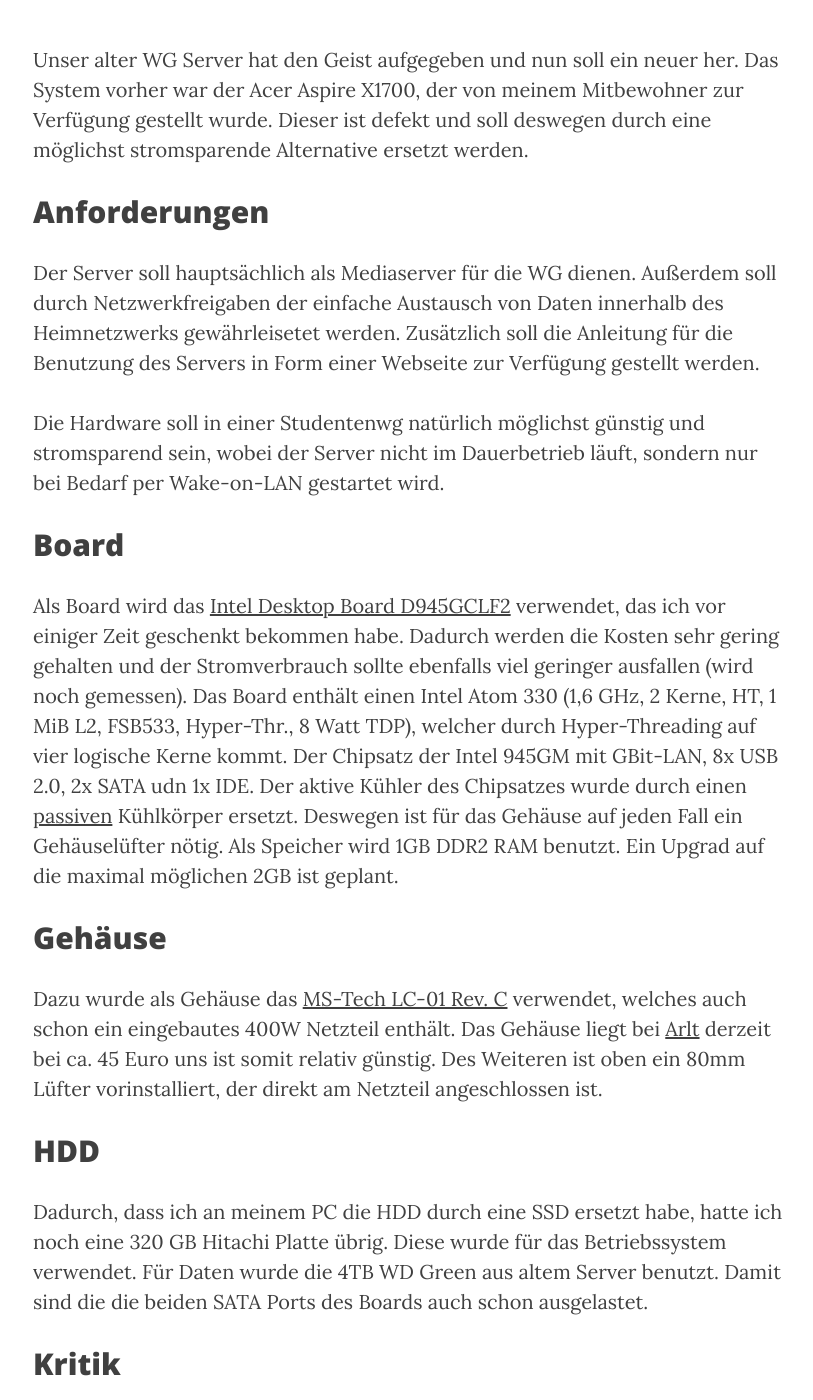
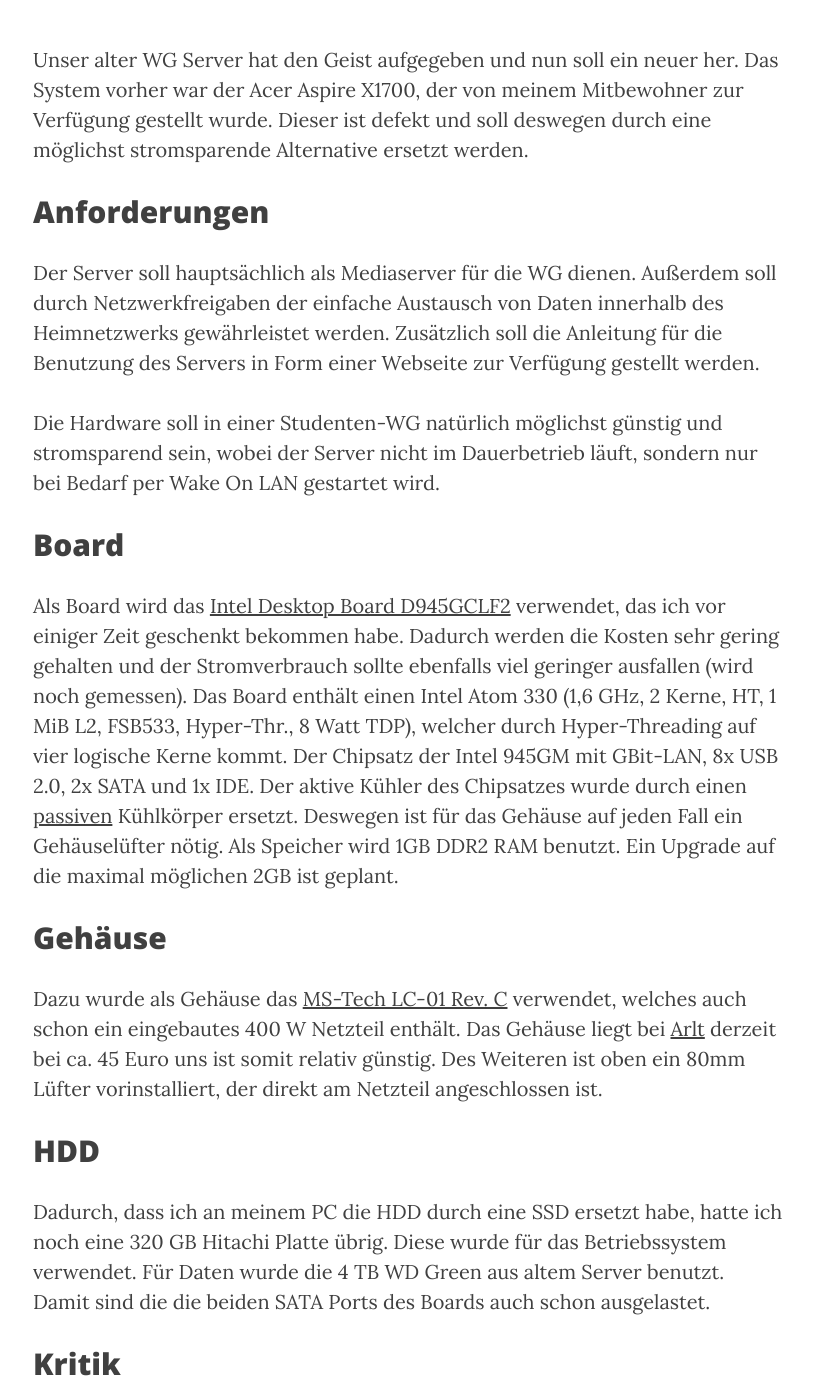
Before and after one commit to Danny4927/danny4927.github.io, a Jekyll site: the page built from _posts/2015-07-20-home-server-aufbau.markdown, in a window 1280 px wide and 1400 px high, scrolled down 511 px. Shown: the whole window, without its empty margins (232-1045 px from the left). Built offline with Jekyll 4.4.1, drawn with Linux system fonts in a browser that asks for light colours; nearby versions of some CDN libraries; comment, search, counter and statistics services are not loaded; some of the changed text lies outside the part shown.

Commit message:
fixed some more typos

```diff
--- a/_posts/2015-07-20-home-server-aufbau.markdown
+++ b/_posts/2015-07-20-home-server-aufbau.markdown
@@ -14,11 +14,11 @@ stromsparende Alternative ersetzt werden.
 
 ## Anforderungen
 Der Server soll hauptsächlich als Mediaserver für die WG dienen. Außerdem soll durch Netzwerkfreigaben der einfache Austausch
-von Daten innerhalb des Heimnetzwerks gewährleisetet werden. Zusätzlich soll die Anleitung für die Benutzung des Servers
+von Daten innerhalb des Heimnetzwerks gewährleistet werden. Zusätzlich soll die Anleitung für die Benutzung des Servers
 in Form einer Webseite zur Verfügung gestellt werden.
 
-Die Hardware soll in einer Studentenwg natürlich möglichst günstig und stromsparend sein, wobei der Server nicht im
-Dauerbetrieb läuft, sondern nur bei Bedarf per Wake-on-LAN gestartet wird.
+Die Hardware soll in einer Studenten-WG natürlich möglichst günstig und stromsparend sein, wobei der Server nicht im
+Dauerbetrieb läuft, sondern nur bei Bedarf per Wake On LAN gestartet wird.
 
 
 ## Board
@@ -26,25 +26,25 @@ Als Board wird das [Intel Desktop Board D945GCLF2](http://ark.intel.com/de/produ
 verwendet, das ich vor einiger Zeit geschenkt bekommen habe. Dadurch werden die Kosten sehr gering gehalten und der
 Stromverbrauch sollte ebenfalls viel geringer ausfallen (wird noch gemessen). Das Board enthält einen Intel Atom 330
 (1,6 GHz, 2 Kerne, HT, 1 MiB L2, FSB533, Hyper-Thr., 8 Watt TDP), welcher durch Hyper-Threading auf vier logische Kerne
- kommt. Der Chipsatz der Intel 945GM mit GBit-LAN, 8x USB 2.0, 2x SATA udn 1x IDE. Der aktive Kühler des Chipsatzes wurde
+ kommt. Der Chipsatz der Intel 945GM mit GBit-LAN, 8x USB 2.0, 2x SATA und 1x IDE. Der aktive Kühler des Chipsatzes wurde
  durch einen [passiven](http://www.pollin.de/shop/dt/MDE5OTY1OTk-/Bauelemente_Bauteile/Mechanische_Bauelemente/Kuehlkoerper/Finger_Kuehlkoerper_AAVID_50x50x45_2_Stueck.html)
  Kühlkörper ersetzt. Deswegen ist für das Gehäuse auf jeden Fall ein Gehäuselüfter nötig. Als Speicher wird 1GB DDR2 RAM
- benutzt.  Ein Upgrad auf die maximal möglichen 2GB ist geplant.
+ benutzt.  Ein Upgrade auf die maximal möglichen 2GB ist geplant.
 
 
 ## Gehäuse
 Dazu wurde als Gehäuse das [MS-Tech LC-01 Rev. C](http://www.arlt.com/Hardware/PC-Komponenten/Gehaeuse/HTPC/MS-Tech-LC-01-Rev-C.html)
-verwendet, welches auch schon ein eingebautes 400W Netzteil enthält. Das Gehäuse liegt bei [Arlt](http://www.arlt.com/)
+verwendet, welches auch schon ein eingebautes 400 W Netzteil enthält. Das Gehäuse liegt bei [Arlt](http://www.arlt.com/)
 derzeit bei ca. 45 Euro uns ist somit relativ günstig. Des Weiteren ist oben ein 80mm Lüfter vorinstalliert, der direkt am
 Netzteil angeschlossen ist.
 
 ## HDD
 Dadurch, dass ich an meinem PC die HDD durch eine SSD ersetzt habe, hatte ich noch eine 320 GB Hitachi Platte übrig.
-Diese wurde für das Betriebssystem verwendet. Für Daten wurde die 4TB WD Green aus altem Server benutzt. Damit sind die
+Diese wurde für das Betriebssystem verwendet. Für Daten wurde die 4 TB WD Green aus altem Server benutzt. Damit sind die
 die beiden SATA Ports des Boards auch schon ausgelastet.
 
 ## Kritik
-Der Gehäuselüfter läuft durchgehend auf 100%, da er direkt an das Netzteil angeschlossen ist. Dadurch entsteht dauerhaft
+Der Gehäuselüfter läuft durchgehend auf 100 %, da er direkt an das Netzteil angeschlossen ist. Dadurch entsteht dauerhaft
 eine gewisse Geräuschkulisse, welche jedoch nicht so sehr stört, da der Server bei uns im Gang steht. Eine Lösung dafür
 wäre das Ersetzen des Lüfters durch einen anderen, der direkt an das Mainboard angeschlossen ist und darüber gesteuert wird.
 
@@ -55,9 +55,9 @@ wäre das Ersetzen des Lüfters durch einen anderen, der direkt an das Mainboard
 * Chipsatz: Intel 945GM, GBit-LAN, 8x USB 2.0, 2x SATA, 1x IDE
 * Gehäuse: MS-Tech LC-01 Rev. C
 * Netzteil: 400W
-* HDD: System: 320GB Daten: 4TB
+* HDD: System: 320 GB Daten: 4 TB
 
-![Server nach dem einbau der Komponenten]({{ site.url }}/img/server.jpg "Board eingebaut")
+![Server nach dem Einbau der Komponenten]({{ site.url }}/img/server.jpg "Board eingebaut")
 
 ## Software
 Zu der Software werde ich bald einen neuen Post erstellen.
```
